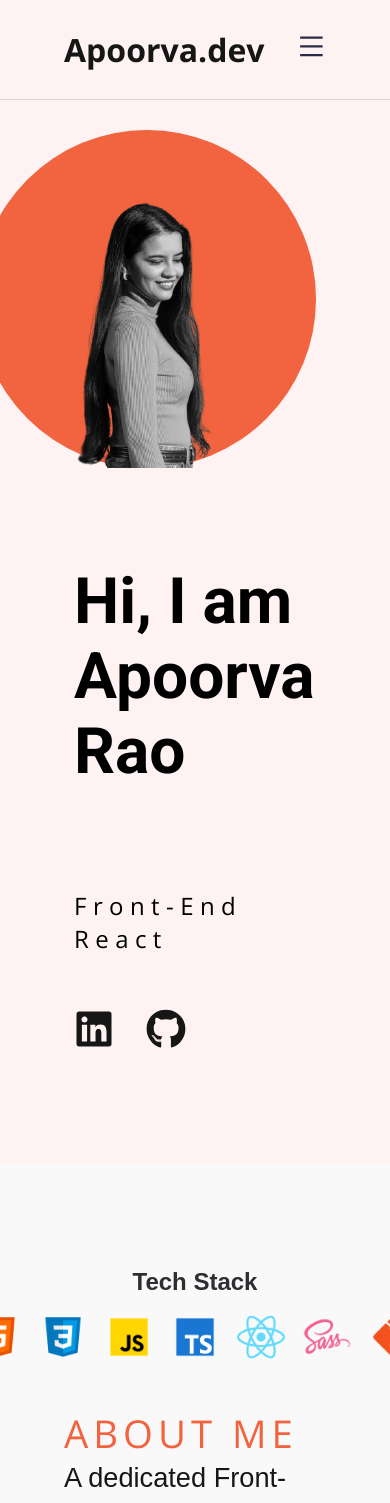
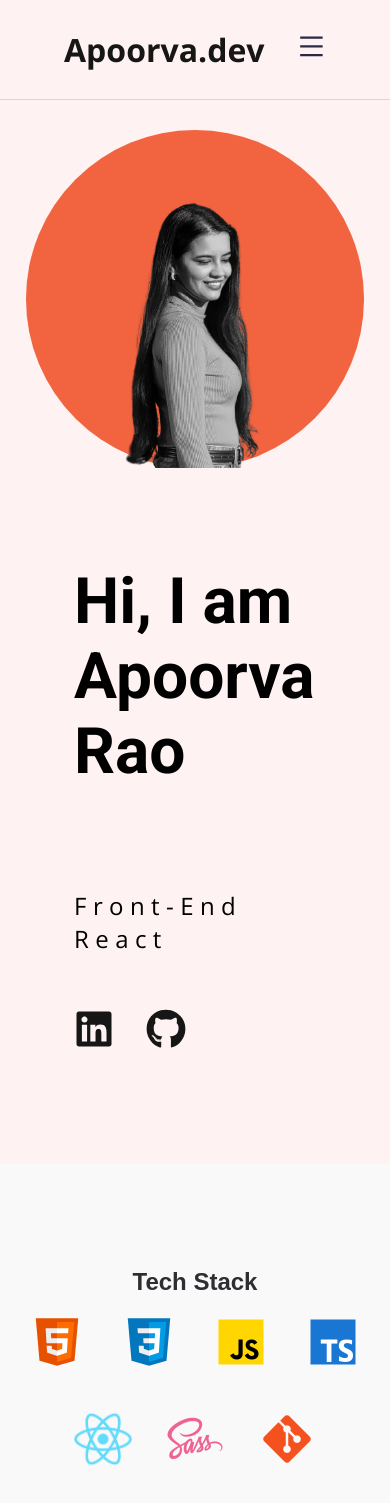
Before and after one commit to apoorvarao147/portfolio, a React (Create React App) app: page / in a window 390 px wide. Shown: the top 1503 px of the page. Built offline with nearby package versions, Linux system fonts and the light colour scheme.

Commit message:
teack-stack query

```diff
--- a/src/styles/mediaQuery.scss
+++ b/src/styles/mediaQuery.scss
@@ -87,8 +87,10 @@
     height: auto;
     flex-direction: column-reverse;
 
-    >section:last-of-type {
-      padding-right: 0;
+    >section {
+      &:last-of-type {
+        padding-right: 0 !important;
+      }
     }
 
     .intro {
@@ -152,9 +154,18 @@
       margin-right: 0;
     }
     .logos {
-      >ul li img{
-        width: 50px;
+      >ul {
+        width: 100%;
+        display: flex;
+        justify-content: center;
+        flex-wrap: wrap;
+        gap: 2rem;
+
+        >li img{
+          width: 60px;
+        }
       }
+
     }
   }
 }
```
